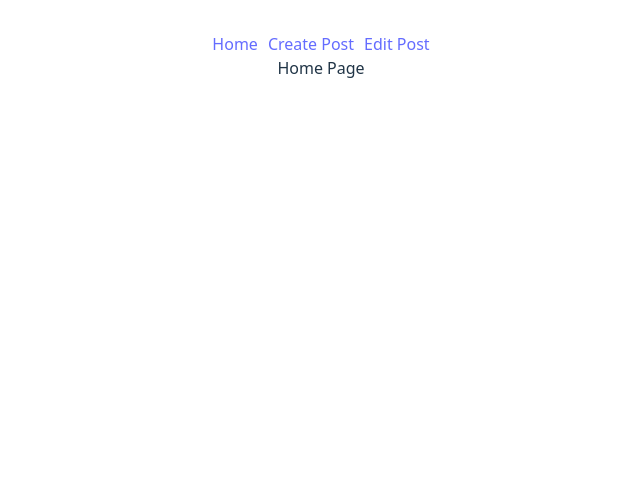
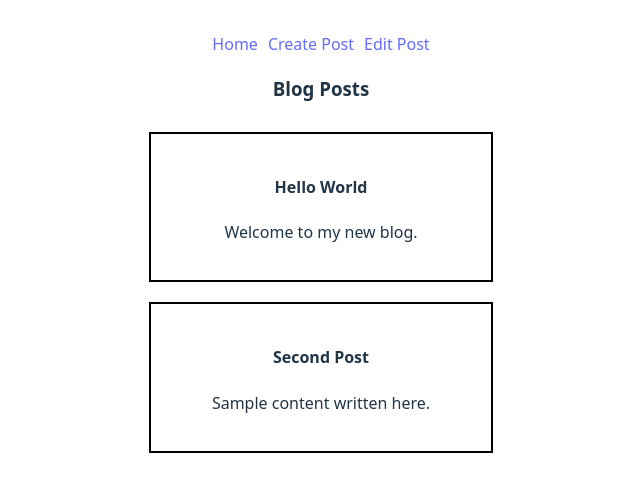
Before and after one commit to sai02-creator/Blog-app, a React (Vite) app: page / in a window 1280 px wide. Shown: the top 492 px of the page, without its empty margins (351-991 px from the left). Built offline with nearby package versions, Linux system fonts and the light colour scheme.

Commit message:
updated PostContext page

```diff
--- a/src/App.jsx
+++ b/src/App.jsx
@@ -5,17 +5,20 @@ import CreatePost from "./pages/CreatePost"
 import EditPost from "./pages/EditPost"
 
 import { Routes, Route } from 'react-router-dom'
+import PostProvider from './contexts/PostContext'
 
 function App() {
 
   return (
     <div style={{ height: "100vh" }}>
+      <PostProvider>
      <Navbar/>
      <Routes>
       <Route path='/' element={<Home/>}/>
       <Route path='/create-post' element={<CreatePost/>}/>
       <Route path='/edit-post:id' element={<EditPost/>}/>
      </Routes>
+     </PostProvider>
     </div>
   );
 }
--- /dev/null
+++ b/src/components/Post.jsx
@@ -0,0 +1,10 @@
+function Post(props) {
+return (
+    <div style={{padding: 20, margin:10, width: 300, border: "2px solid black"}}>
+        <h4> {props.post.title} </h4>
+        <p> {props.post.content}</p>
+    </div>
+);
+}
+
+export default Post;
--- a/src/contexts/PostContext.jsx
+++ b/src/contexts/PostContext.jsx
@@ -9,6 +9,11 @@ function PostProvider(props) {
         id:1,
         title:"Hello World",
         content: "Welcome to my new blog."
+    },
+    {
+        id:2,
+        title:"Second Post",
+        content: "Sample content written here."
     }
 ]);
 
--- a/src/pages/Home.jsx
+++ b/src/pages/Home.jsx
@@ -1,5 +1,16 @@
+import { PostContext } from "../contexts/PostContext";
+import { useContext } from "react";
+import Post from "../components/Post";
+
+
 function Home() {
-    return <div> Home Page </div>;
+    const { posts } = useContext(PostContext);
+    return( <div> <h3> Blog Posts </h3>
+        <ul style={{padding: 0, display: "flex", justifyContent: "center", alignItems: "center", flexDirection: "column" }}>
+            {posts.map((post,key) => <Post post={post} key={key}/>)}
+        </ul>
+         </div>
+         );
 }
 
 export default Home;
```
